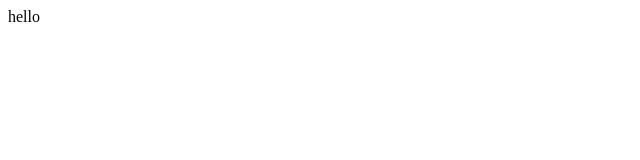
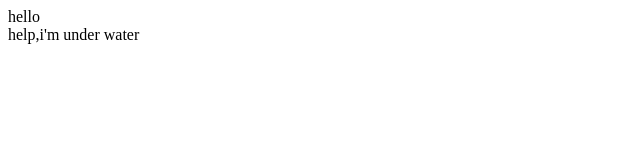
Before and after one commit to Laxminarayanak123/home, a plain HTML site: page index.html in a window 1280 px wide. Shown: the whole page, without its empty margins (0-640 px from the left). Drawn offline with Linux system fonts and the light colour scheme.

Commit message:
adding help

```diff
--- a/index.html
+++ b/index.html
@@ -8,5 +8,6 @@
 </head>
 <body>
     <div>hello</div>
+    <div>help,i'm under water</div>
 </body>
 </html>
```
